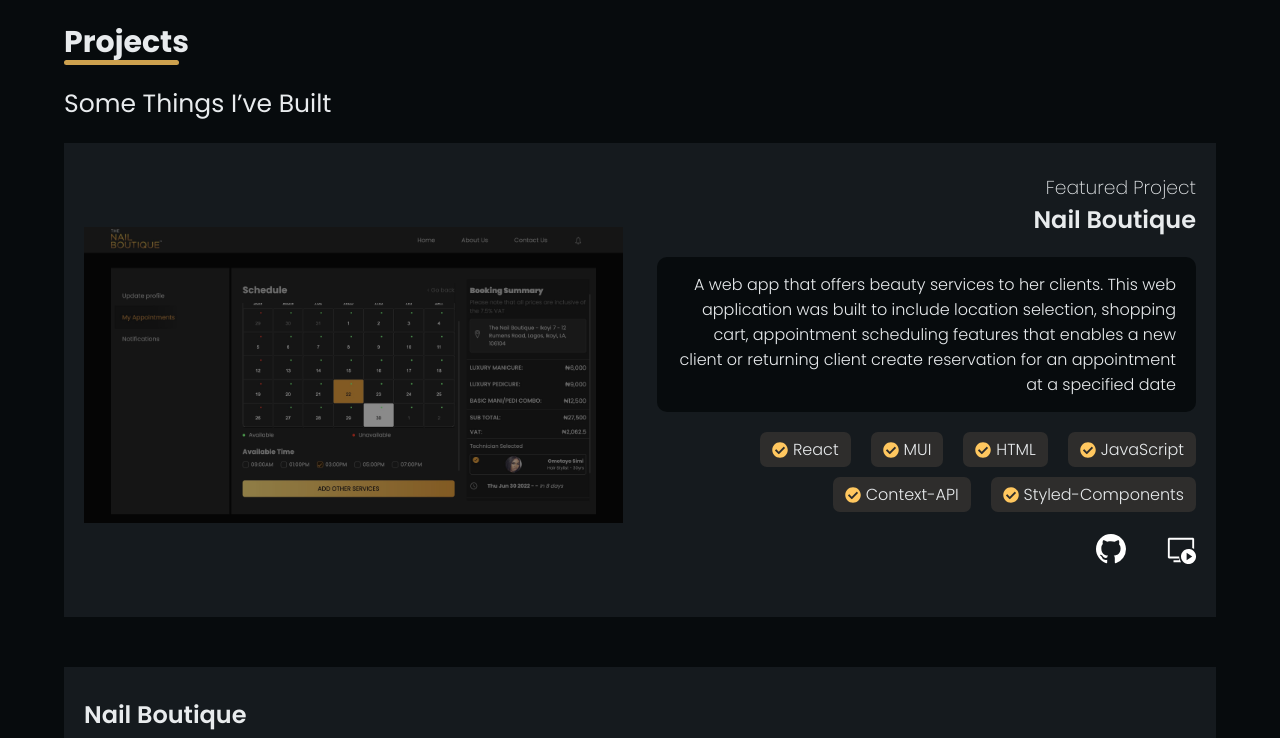
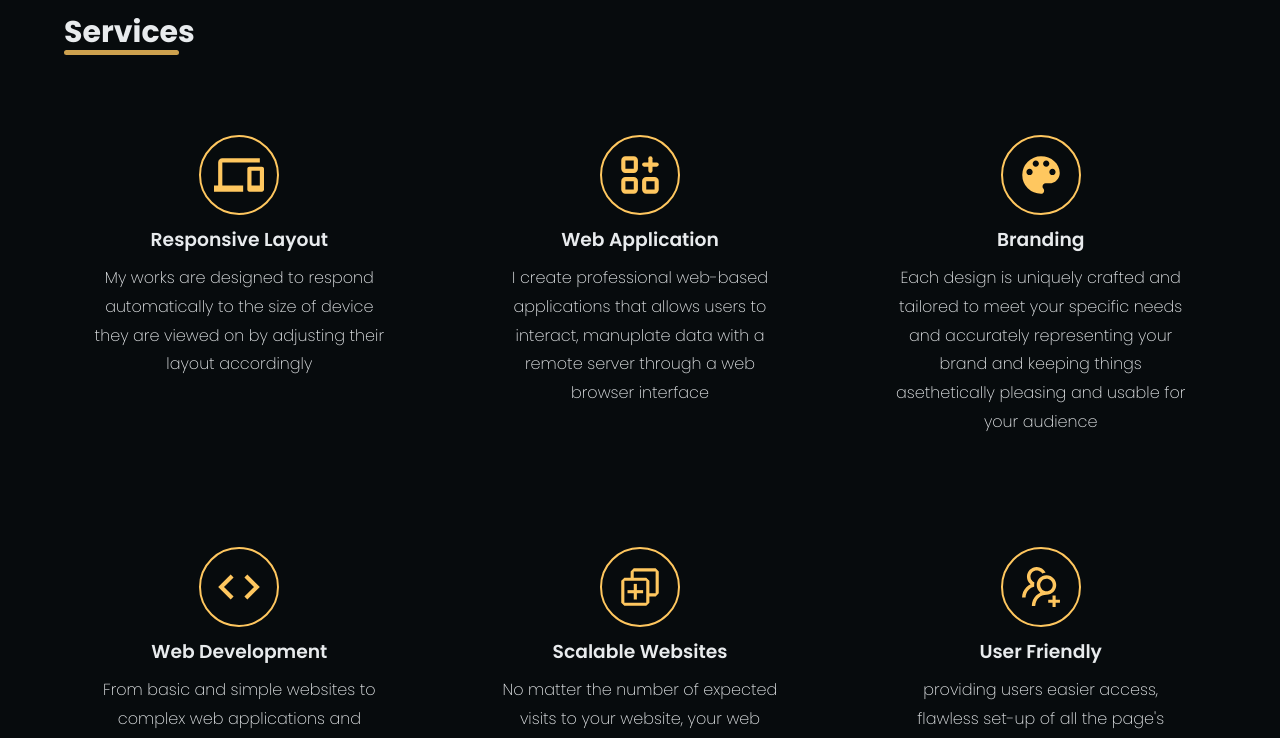
Before and after one commit to johnpersie/my_portfolio, a React (Create React App) app: page / in a window 1280 px wide. Shown: the part 900-1638 px from the top of the page. Built offline with nearby package versions, Linux system fonts and the light colour scheme.

Commit message:
feat: create and style service page layout

```diff
--- /dev/null
+++ b/src/component/Data/ServicesData.js
@@ -0,0 +1,49 @@
+import { MdCode, MdColorLens, MdOutlineDevices } from "react-icons/md";
+import { VscExpandAll } from "react-icons/vsc";
+import { AiOutlineUsergroupAdd } from "react-icons/ai";
+import { TbApps } from "react-icons/tb";
+
+export const Item = [
+  {
+    id: 1,
+    icon: <MdOutlineDevices size={50} color="#ffc75f" />,
+    text: "Responsive Layout",
+    parag:
+      "My works are designed to respond automatically to the size of device they are viewed on by adjusting their layout accordingly ",
+  },
+  {
+    id: 2,
+    icon: <TbApps size={50} color="#ffc75f" />,
+    text: "Web Application",
+    parag:
+      "I create professional web-based applications that allows users to interact, manuplate data with a remote server through a web browser interface",
+  },
+  {
+    id: 3,
+    icon: <MdColorLens size={50} color="#ffc75f" />,
+    text: "Branding",
+    parag:
+      "Each design is uniquely crafted and tailored to meet your specific needs and accurately representing your brand and keeping things asethetically pleasing and usable for your audience",
+  },
+  {
+    id: 4,
+    icon: <MdCode size={50} color="#ffc75f" />,
+    text: "Web Development",
+    parag:
+      "From basic and simple websites to complex web applications and social media platform and business related web pages",
+  },
+  {
+    id: 5,
+    icon: <VscExpandAll size={50} color="#ffc75f" />,
+    text: "Scalable Websites",
+    parag:
+      "No matter the number of expected visits to your website, your web application will be able to handle an increase in users and load, without disrupting the end users",
+  },
+  {
+    id: 6,
+    icon: <AiOutlineUsergroupAdd size={50} color="#ffc75f" />,
+    text: "User Friendly",
+    parag:
+      "providing users easier access, flawless set-up of all the page's content and pixel-perfect experience.",
+  },
+];
--- a/src/component/Pages/HomePage.js
+++ b/src/component/Pages/HomePage.js
@@ -1,11 +1,13 @@
 import React from "react";
 import Hero from "../Hero";
 import Project from "../Project";
+import Service from "../Services";
 
 const HomePage = () => {
   return (
     <>
       <Hero />
+      <Service />
       <Project />
     </>
   );
--- /dev/null
+++ b/src/component/Services/ServicesStyles.js
@@ -0,0 +1,87 @@
+import styled from "styled-components";
+
+const orange = ({ theme }) => theme.color.orange;
+const gray = ({ theme }) => theme.color.gray;
+const white = ({ theme }) => theme.color.white;
+
+export const Container = styled.div`
+  width: 100%;
+  margin: 0 auto;
+  padding: 6rem 0;
+  color: ${white};
+`;
+export const ContainerWrapper = styled.div`
+  max-width: 120rem;
+  width: 90%;
+  margin: auto;
+`;
+export const PageHeadingContainer = styled.div`
+  margin: auto;
+  margin-bottom: 5rem;
+  margin-top: 5rem;
+`;
+export const PageHeading = styled.h1`
+  position: relative;
+  font-size: clamp(2.5rem, 3vw, 3rem);
+
+  ::before {
+    content: "";
+    height: 0.5rem;
+    width: 10%;
+    background-color: ${orange};
+    opacity: 0.8;
+    position: absolute;
+    bottom: 0px;
+    border-radius: 0.5rem;
+  }
+`;
+export const CardWrapper = styled.div`
+  display: grid;
+  margin: auto;
+  grid-template-columns: repeat(3, 1fr);
+  grid-template-rows: repeat(2, 1fr);
+  gap: 5rem;
+
+  @media screen and (max-width: 960px) {
+    grid-template-columns: repeat(2, 1fr);
+  }
+  @media screen and (max-width: 600px) {
+    grid-template-columns: repeat(1, 1fr);
+  }
+`;
+export const Card = styled.div`
+  padding: 3rem;
+  align-items: center;
+  text-align: center;
+  border-radius: 5px;
+  transition: all 0.5s;
+
+  div {
+    height: 8rem;
+    width: 8rem;
+    border-radius: 50%;
+    border: 2px solid ${orange};
+    display: inline-flex;
+    align-items: center;
+    justify-content: center;
+  }
+  h3 {
+    font-weight: 600;
+    margin: 1rem 0;
+  }
+  p {
+    font-weight: 200;
+    line-height: 1.8;
+  }
+  :hover {
+    transform: translateY(-10px);
+    box-shadow: 0px 0px 5px 3px ${gray};
+
+    @media screen and (max-width: 960px) {
+      transform: none;
+    }
+    @media screen and (max-width: 420px) {
+      transform: none;
+    }
+  }
+`;
--- /dev/null
+++ b/src/component/Services/index.js
@@ -0,0 +1,35 @@
+import React from "react";
+import { Container, Section } from "../../GlobalStyles";
+import { Item } from "../Data/ServicesData";
+import {
+  Card,
+  CardWrapper,
+  ContainerWrapper,
+  PageHeading,
+  PageHeadingContainer,
+} from "./ServicesStyles";
+
+const Service = () => {
+  return (
+    <Section id="services">
+      <Container>
+        <ContainerWrapper>
+          <PageHeadingContainer>
+            <PageHeading>Services</PageHeading>
+          </PageHeadingContainer>
+          <CardWrapper>
+            {Item.map(({ icon, text, parag, id }) => (
+              <Card key={id}>
+                <div>{icon}</div>
+                <h3>{text}</h3>
+                <p>{parag}</p>
+              </Card>
+            ))}
+          </CardWrapper>
+        </ContainerWrapper>
+      </Container>
+    </Section>
+  );
+};
+
+export default Service;
```
